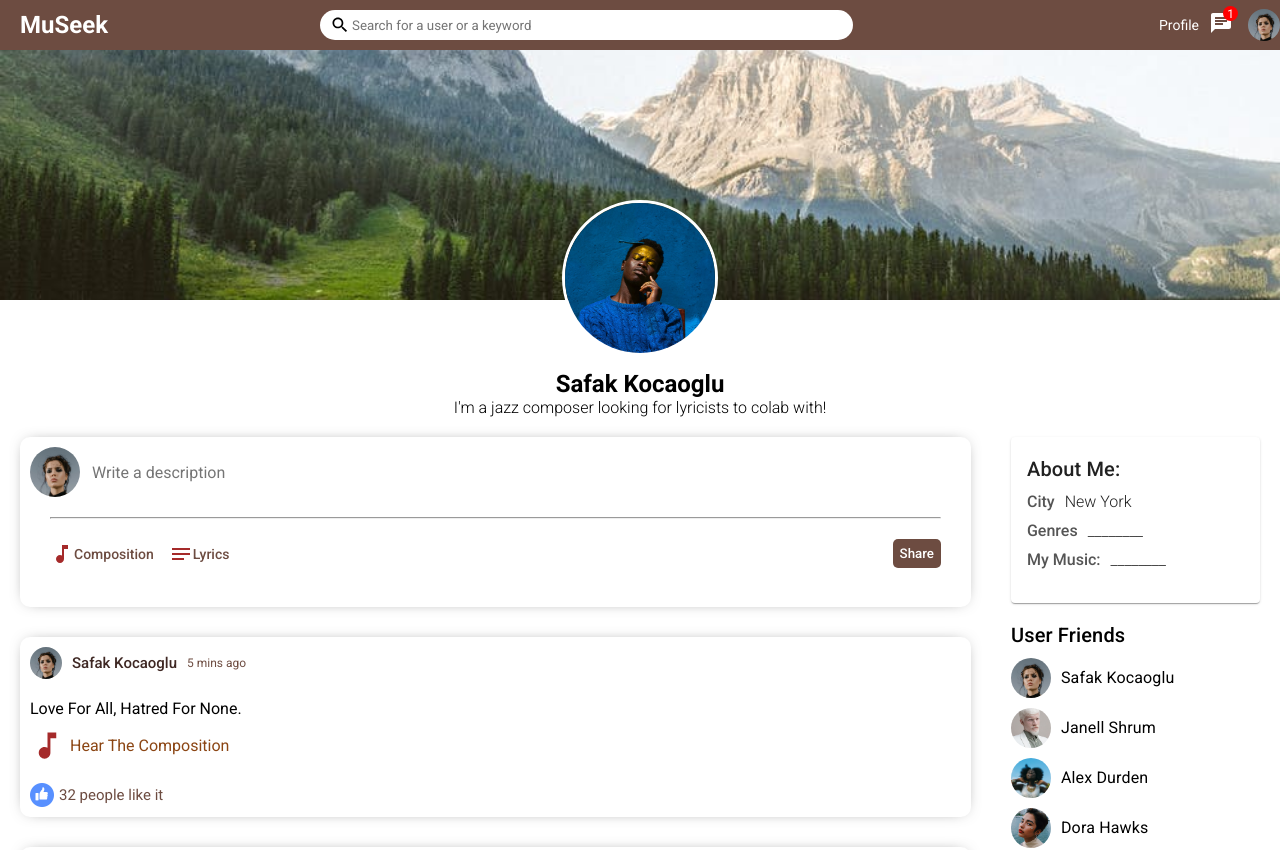
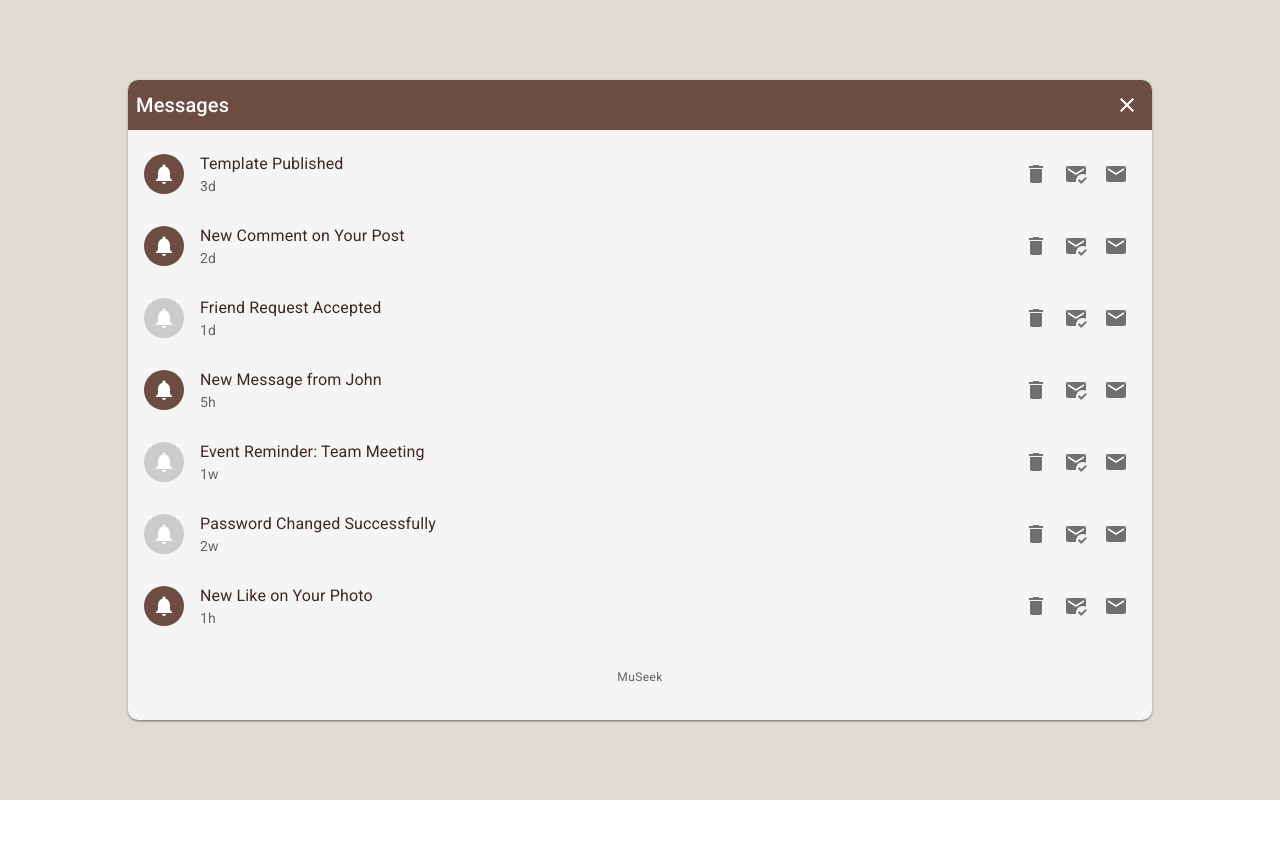
Before and after one commit to avnernaor/museek, a React (Create React App) app: page /onboarding in a window 1280 px wide. Shown: the top 850 px of the page. After the commit the page ends 800 px from the top, so only its background shows below. Built offline with nearby package versions, Linux system fonts and the light colour scheme; the HTML template or start-up script is replaced by a standard one.

Commit message:
Messegas page

```diff
--- a/src/App.js
+++ b/src/App.js
@@ -3,14 +3,14 @@ import Login from "./pages/login/Login";
 import Profile from "./pages/profile/Profile";
 import Register from "./pages/register/Register";
 import ChatPage from "./pages/chat/ChatPage";
-
+import Inbox from "./pages/inbox/Inbox";
 
 import React from 'react';
 import { BrowserRouter as Router, Route, Routes } from 'react-router-dom';
 import OnBoarding1 from './pages/on_boarding/OnBoarding';
 
 
-//1 Real Future App
+// // 1Real Future App
 // export default function App() {
 //   return (
 //     <Router>
@@ -24,7 +24,7 @@ import OnBoarding1 from './pages/on_boarding/OnBoarding';
 
 //2 Tests
 function App() {
-  return <Profile/>;
+  return <Inbox/>;
 }
 
 export default App;
--- /dev/null
+++ b/src/components/inboxBase/InboxBase.jsx
@@ -0,0 +1,190 @@
+import React, { useState } from 'react';
+import {
+  AppBar,
+  Toolbar,
+  Typography,
+  Box,
+  List,
+  ListItem,
+  ListItemAvatar,
+  ListItemText,
+  Avatar,
+  Badge,
+  IconButton,
+  Paper,
+  Button,
+  Dialog,
+  DialogActions,
+  DialogContent,
+  DialogContentText,
+  DialogTitle,
+  TextField
+} from '@mui/material';
+import NotificationsIcon from '@mui/icons-material/Notifications';
+import CloseIcon from '@mui/icons-material/Close';
+import DeleteIcon from '@mui/icons-material/Delete';
+import MarkEmailReadIcon from '@mui/icons-material/MarkEmailRead';
+import EmailIcon from '@mui/icons-material/Email';
+
+import { styled } from '@mui/system';
+
+const BackgroundContainer = styled(Box)(({ theme }) => ({
+  display: 'flex',
+  justifyContent: 'center',
+  alignItems: 'center',
+  height: '100vh',
+  backgroundColor: '#e0dcd2', // Light brown background
+}));
+
+const NotificationsContainer = styled(Paper)(({ theme }) => ({
+  width: '80%', // Make it take up half the screen width
+  height: '80vh', // Make it take up half the screen height
+  borderRadius: 10,
+  overflow: 'hidden',
+  boxShadow: theme.shadows[3],
+  backgroundColor: '#f5f5f5', // Light brownish background
+  color: '#3e2723', // Deep brown color
+}));
+
+const NotificationHeader = styled(Box)(({ theme }) => ({
+  display: 'flex',
+  justifyContent: 'space-between',
+  alignItems: 'center',
+  padding: theme.spacing(1),
+  backgroundColor: '#6d4c41', // Medium brown background
+  color: theme.palette.common.white,
+}));
+
+const NotificationList = styled(List)(({ theme }) => ({
+  maxHeight: '80%', // Adjust height to fit container
+  overflowY: 'auto',
+}));
+
+const NotificationItem = styled(ListItem)(({ theme }) => ({
+  '&:hover': {
+    backgroundColor: theme.palette.action.hover,
+  },
+  display: 'flex',
+  justifyContent: 'space-between',
+  alignItems: 'center'
+}));
+
+const notificationsData = [
+    { id: 1, title: 'Template Published', time: '3d', read: false },
+    { id: 2, title: 'New Comment on Your Post', time: '2d', read: false },
+    { id: 3, title: 'Friend Request Accepted', time: '1d', read: true },
+    { id: 4, title: 'New Message from John', time: '5h', read: false },
+    { id: 5, title: 'Event Reminder: Team Meeting', time: '1w', read: true },
+    { id: 6, title: 'Password Changed Successfully', time: '2w', read: true },
+    { id: 7, title: 'New Like on Your Photo', time: '1h', read: false },
+    { id: 8, title: 'Update Available: v2.0.1', time: '3w', read: true },
+    { id: 9, title: 'Subscription Expiring Soon', time: '4d', read: false },
+    { id: 10, title: 'Your Order Has Shipped', time: '6h', read: true },
+    { id: 11, title: 'Security Alert: New Login from Unknown Device', time: '30m', read: false },
+    { id: 12, title: 'New Follow Request', time: '2w', read: true },
+    { id: 13, title: 'Weekly Newsletter', time: '1mo', read: true },
+    { id: 14, title: 'Reminder: Project Deadline Tomorrow', time: '2d', read: false },
+    { id: 15, title: 'Event Invitation: Webinar on React', time: '3d', read: true },
+  ];
+
+export default function Inbox() {
+  const [open, setOpen] = React.useState(true);
+  const [notifications, setNotifications] = useState(notificationsData);
+  const [mailDialogOpen, setMailDialogOpen] = useState(false);
+  const [selectedNotification, setSelectedNotification] = useState(null);
+
+  const handleClose = () => {
+    setOpen(false);
+  };
+
+  const handleDelete = (id) => {
+    setNotifications(notifications.filter(notification => notification.id !== id));
+  };
+
+  const handleRead = (id) => {
+    setNotifications(notifications.map(notification =>
+      notification.id === id ? { ...notification, read: true } : notification
+    ));
+  };
+
+  const handleRespond = (notification) => {
+    setSelectedNotification(notification);
+    setMailDialogOpen(true);
+  };
+
+  const handleMailDialogClose = () => {
+    setMailDialogOpen(false);
+    setSelectedNotification(null);
+  };
+
+  return (
+    <BackgroundContainer>
+      <NotificationsContainer>
+        <NotificationHeader>
+          <Typography variant="h6">Messages</Typography>
+          {/* <Badge badgeContent={notifications.filter(n => !n.read).length} color="secondary"> */}
+            {/* <NotificationsIcon /> */}
+          {/* </Badge> */}
+          <IconButton color="inherit" size="small" onClick={handleClose}>
+            <CloseIcon />
+          </IconButton>
+        </NotificationHeader>
+        <NotificationList>
+          {notifications.map((notification) => (
+            <NotificationItem key={notification.id} button>
+              <ListItemAvatar>
+                <Avatar style={{ backgroundColor: notification.read ? '#ccc' : '#6d4c41' }}>
+                  <NotificationsIcon />
+                </Avatar>
+              </ListItemAvatar>
+              <ListItemText
+                primary={notification.title}
+                secondary={notification.time}
+              />
+              <Box>
+                <IconButton onClick={() => handleDelete(notification.id)}>
+                  <DeleteIcon />
+                </IconButton>
+                <IconButton onClick={() => handleRead(notification.id)}>
+                  <MarkEmailReadIcon />
+                </IconButton>
+                <IconButton onClick={() => handleRespond(notification)}>
+                  <EmailIcon />
+                </IconButton>
+              </Box>
+            </NotificationItem>
+          ))}
+        </NotificationList>
+        <Box p={1} textAlign="center">
+          <Typography variant="caption" color="textSecondary">
+            MuSeek
+          </Typography>
+        </Box>
+        <Dialog open={mailDialogOpen} onClose={handleMailDialogClose}>
+          <DialogTitle>Send Response</DialogTitle>
+          <DialogContent>
+            <DialogContentText>
+              Responding to: {selectedNotification?.title}
+            </DialogContentText>
+            <TextField
+              autoFocus
+              margin="dense"
+              label="Your Message"
+              type="text"
+              fullWidth
+              variant="outlined"
+            />
+          </DialogContent>
+          <DialogActions>
+            <Button onClick={handleMailDialogClose} color="primary">
+              Cancel
+            </Button>
+            <Button onClick={handleMailDialogClose} color="primary">
+              Send
+            </Button>
+          </DialogActions>
+        </Dialog>
+      </NotificationsContainer>
+    </BackgroundContainer>
+  );
+}
--- a/src/components/post_c/Post_c.jsx
+++ b/src/components/post_c/Post_c.jsx
@@ -97,10 +97,49 @@ const ReadMoreContainer = styled.div`
   cursor: pointer;
 `;
 
+const CommentInputContainer = styled.div`
+  display: flex;
+  flex-direction: column;
+  margin-top: 10px;
+`;
+
+const CommentInput = styled.input`
+  flex: 1;
+  border: none;
+  border-radius: 20px;
+  padding: 10px;
+  background-color: #f1f1f1;
+  margin-bottom: 10px;
+
+  &:focus {
+    outline: none;
+  }
+`;
+
+const FileInput = styled.input`
+  margin-bottom: 10px;
+`;
+
+const CommentButton = styled.button`
+  border: none;
+  background-color: #6d4c41; /* Medium brown background */
+  color: white;
+  padding: 10px;
+  border-radius: 20px;
+  cursor: pointer;
+
+  &:hover {
+    background-color: #5d4037; /* Dark brown background */
+  }
+`;
+
 export default function Post({ post }) {
   const [like, setLike] = useState(post.like);
   const [isLiked, setIsLiked] = useState(false);
   const [dialogOpen, setDialogOpen] = useState(false);
+  const [comment, setComment] = useState('');
+  const [comments, setComments] = useState([]);
+  const [pdfFile, setPdfFile] = useState(null);
 
   const likeHandler = () => {
     setLike(isLiked ? like - 1 : like + 1);
@@ -113,6 +152,22 @@ export default function Post({ post }) {
 
   const handleDialogClose = () => {
     setDialogOpen(false);
+  };
+
+  const handleCommentChange = (e) => {
+    setComment(e.target.value);
+  };
+
+  const handleFileChange = (e) => {
+    setPdfFile(e.target.files[0]);
+  };
+
+  const handleCommentSubmit = () => {
+    if (comment.trim() || pdfFile) {
+      setComments([...comments, { text: comment, file: pdfFile }]);
+      setComment('');
+      setPdfFile(null);
+    }
   };
 
   return (
@@ -147,6 +202,20 @@ export default function Post({ post }) {
             <PostLikeCounter>{like} people like it</PostLikeCounter>
           </PostBottomLeft>
         </PostBottom>
+        <CommentInputContainer>
+          <CommentInput
+            type="text"
+            placeholder="Write a comment..."
+            value={comment}
+            onChange={handleCommentChange}
+          />
+          <FileInput
+            type="file"
+            accept="application/pdf"
+            onChange={handleFileChange}
+          />
+          <CommentButton onClick={handleCommentSubmit}>Comment</CommentButton>
+        </CommentInputContainer>
       </PostWrapper>
       <AlertDialogSlide open={dialogOpen} handleClose={handleDialogClose} />
     </PostContainer>
--- /dev/null
+++ b/src/pages/inbox/Inbox.jsx
@@ -0,0 +1,26 @@
+import React from 'react';
+import { createTheme, ThemeProvider } from '@mui/material/styles';
+import Inbox from '../../components/inboxBase/InboxBase';
+
+const theme = createTheme({
+  palette: {
+    primary: {
+      main: '#6200ea', // Purple color
+    },
+    secondary: {
+      main: '#f50057', // Pink color
+    },
+  },
+  shadows: ["none", ...Array(24).fill("0px 1px 3px rgba(0,0,0,0.2), 0px 1px 1px rgba(0,0,0,0.14), 0px 2px 1px rgba(0,0,0,0.12)")],
+});
+
+function App() {
+  return (
+    <ThemeProvider theme={theme}>
+      <Inbox />
+      {/* Other components */}
+    </ThemeProvider>
+  );
+}
+
+export default App;
```
